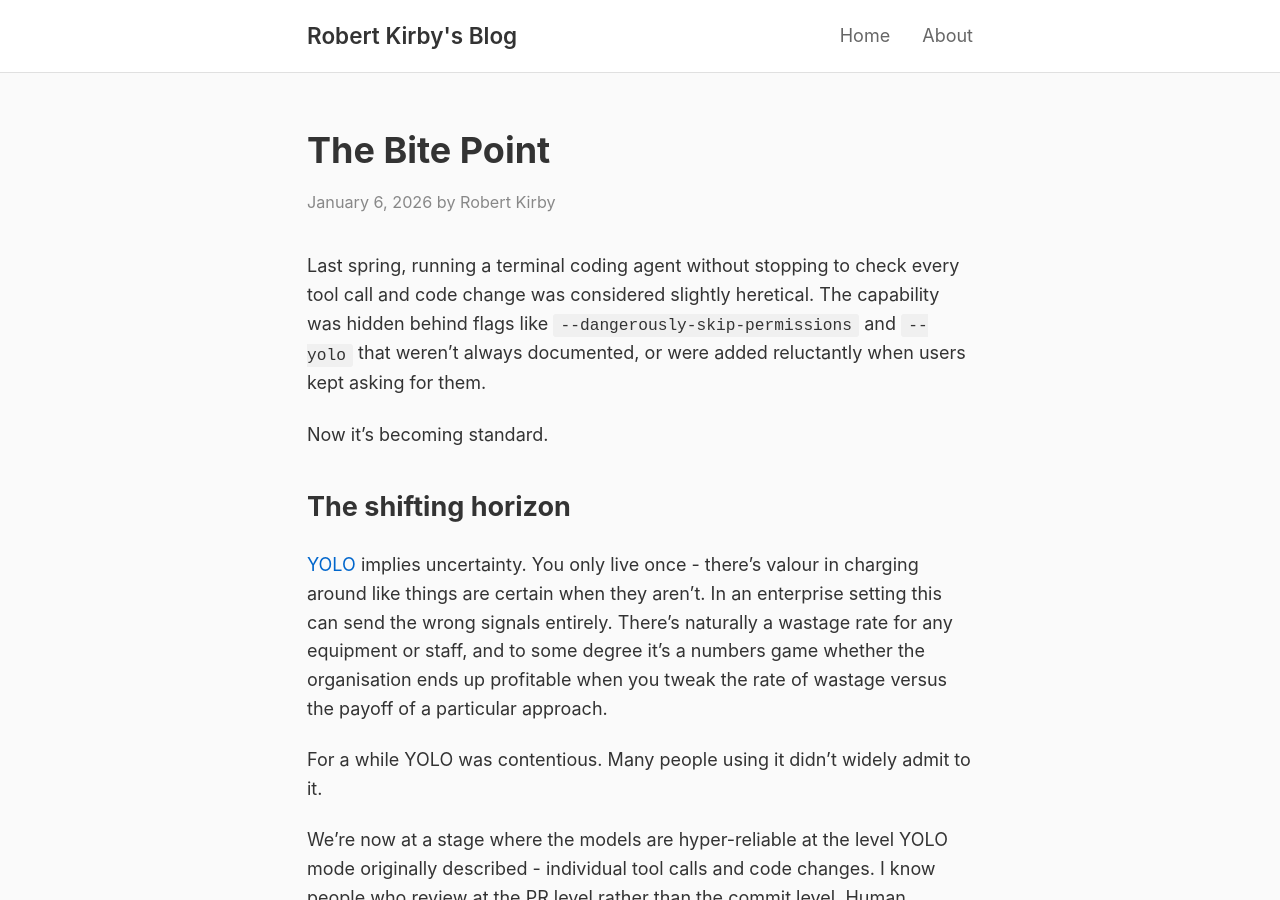
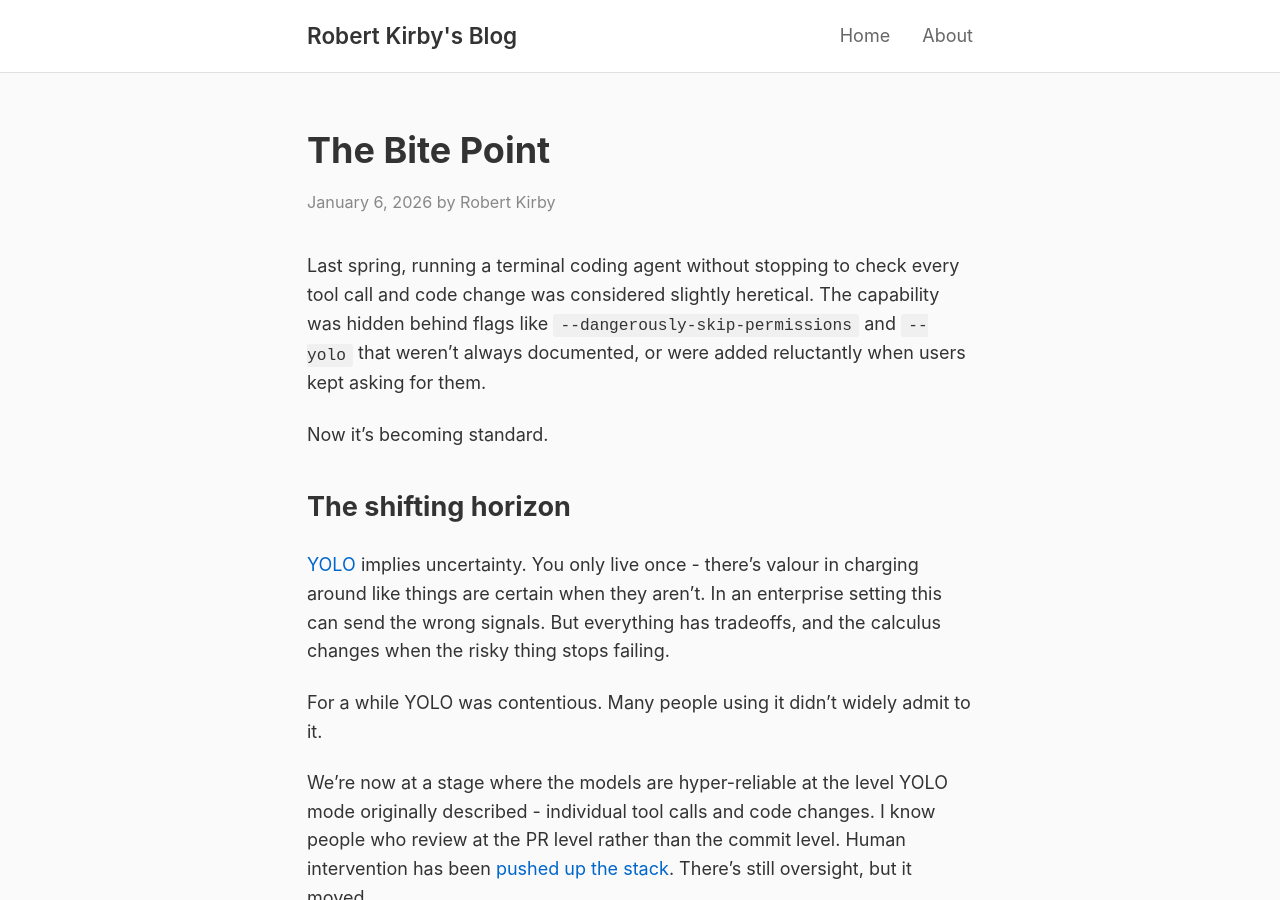
Before and after one commit to rob137/rob137.github.io, a Jekyll site: the page built from _posts/2026-01-06-the-bite-point.md, in a window 1280 px wide and 900 px high. Built offline with Jekyll 4.4.1, drawn with Linux system fonts in a browser that asks for light colours.

Commit message:
Tighten wastage sentence
🤖 Generated with [Claude Code](https://claude.com/claude-code)

Co-Authored-By: Claude Opus 4.5 <noreply@anthropic.com>

```diff
--- a/_posts/2026-01-06-the-bite-point.md
+++ b/_posts/2026-01-06-the-bite-point.md
@@ -12,7 +12,7 @@ Now it's becoming standard.
 
 ## The shifting horizon
 
-[YOLO](/2026/01/02/yolo-mode/) implies uncertainty. You only live once - there's valour in charging around like things are certain when they aren't. In an enterprise setting this can send the wrong signals entirely. There's naturally a wastage rate for any equipment or staff, and to some degree it's a numbers game whether the organisation ends up profitable when you tweak the rate of wastage versus the payoff of a particular approach.
+[YOLO](/2026/01/02/yolo-mode/) implies uncertainty. You only live once - there's valour in charging around like things are certain when they aren't. In an enterprise setting this can send the wrong signals. But everything has tradeoffs, and the calculus changes when the risky thing stops failing.
 
 For a while YOLO was contentious. Many people using it didn't widely admit to it.
 
```
